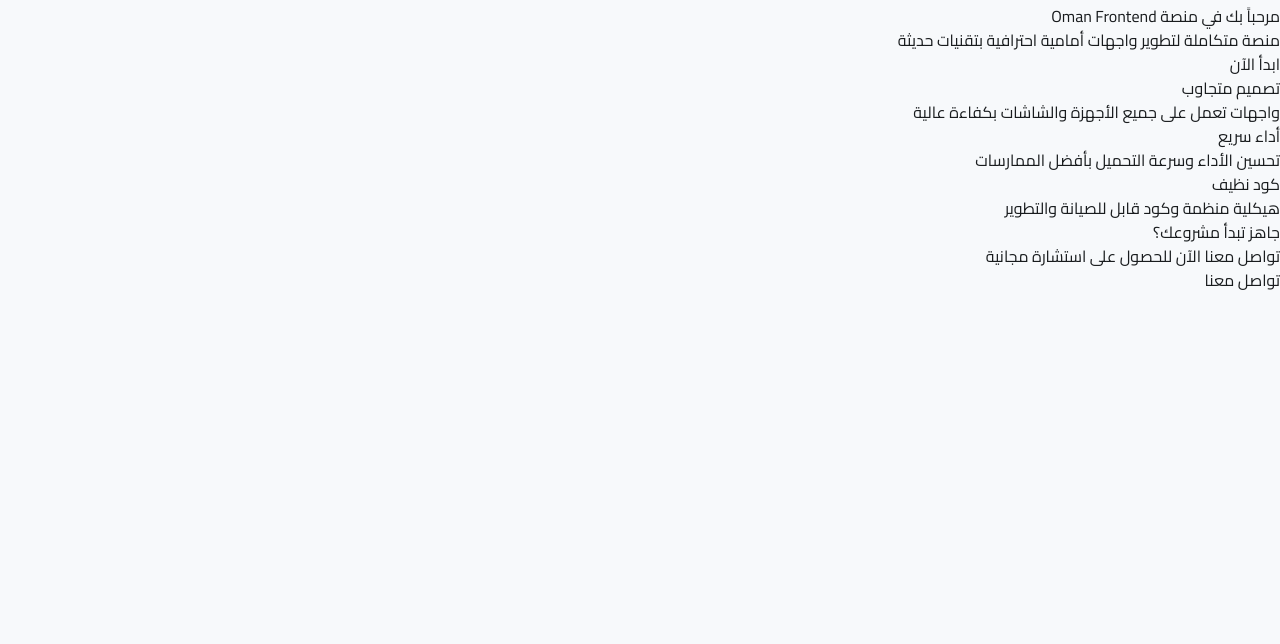
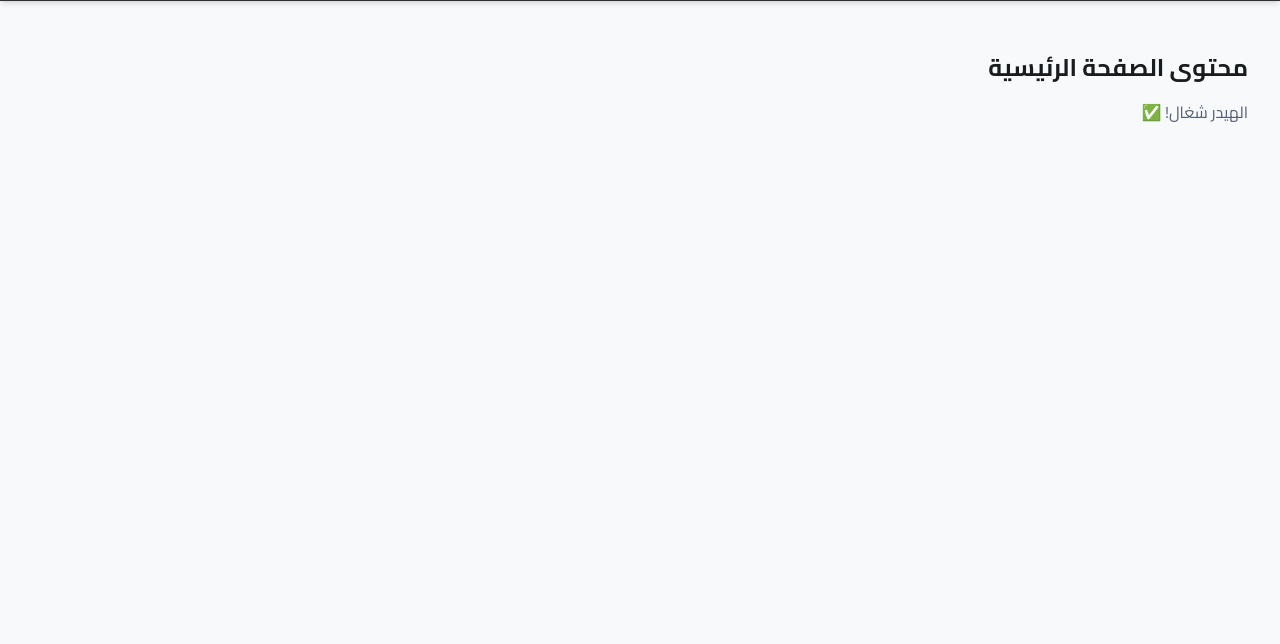
Before and after one commit to engmohammadwak/fronEndOman, a plain HTML site: page index.html in a window 1280 px wide. Shown: the part 156-800 px from the top of the page. Drawn offline with nearby package versions, Linux system fonts and the light colour scheme.

Commit message:
Refactor: Update index.html - Load header from component

```diff
--- a/index.html
+++ b/index.html
@@ -1,76 +1,40 @@
 <!DOCTYPE html>
-<html lang="ar" dir="rtl">
+<html dir="rtl" lang="ar">
 <head>
-  <meta charset="UTF-8">
-  <meta name="viewport" content="width=device-width, initial-scale=1.0">
-  <title>Oman Frontend - الصفحة الرئيسية</title>
+  <meta charset="utf-8">
+  <meta content="width=device-width, initial-scale=1.0" name="viewport">
+  <title>تيك برو TechPro - الصفحة الرئيسية</title>
 
-  <!-- الخطوط والرموز -->
-  <link href="https://fonts.googleapis.com/css2?family=Material+Symbols+Outlined:opsz,wght,FILL,GRAD@20..48,100..700,0..1,-50..200" rel="stylesheet"/>
-  <link href="https://fonts.googleapis.com/css2?family=Cairo:wght@300;400;500;600;700;800;900&family=JetBrains+Mono:wght@400;600;700&display=swap" rel="stylesheet"/>
+  <!-- Fonts -->
+  <link href="https://fonts.googleapis.com/css2?family=Material+Symbols+Outlined:opsz,wght,FILL,GRAD@20..48,100..700,0..1,-50..200" rel="stylesheet">
+  <link href="https://fonts.googleapis.com/css2?family=Cairo:wght@300;400;500;600;700;800;900&family=JetBrains+Mono:wght@400;600;700&display=swap" rel="stylesheet">
 
-  <!-- ملفات CSS المنفصلة -->
-  <link rel="stylesheet" href="css/variables.css">
-
-  <!-- Tailwind CDN & Config -->
+  <!-- Tailwind -->
   <script src="https://cdn.tailwindcss.com"></script>
   <script src="js/tailwind-config.js"></script>
+
+  <!-- CSS -->
+  <link rel="stylesheet" href="css/variables.css">
 </head>
 <body class="bg-background font-sans text-on-surface antialiased min-h-screen">
 
-  <!-- حاوية Toast -->
-  <div id="toast-container" class="fixed top-24 left-1/2 -translate-x-1/2 z-[100] flex flex-col gap-2 pointer-events-none w-full max-w-md px-4"></div>
+  <!-- Header Component -->
+  <div id="header-container"></div>
+  <script>
+    fetch('components/header.html')
+      .then(response => response.text())
+      .then(data => {
+        document.getElementById('header-container').innerHTML = data;
+      });
+  </script>
 
-  <!-- مكان الهيدر -->
-  <div id="header-container"></div>
-
+  <!-- Main Content -->
   <main class="w-full pt-36 lg:pt-40 bg-background min-h-[calc(100vh-280px)]">
-    <section class="hero-section" id="home">
-      <h1>مرحباً بك في منصة Oman Frontend</h1>
-      <p>منصة متكاملة لتطوير واجهات أمامية احترافية بتقنيات حديثة</p>
-      <button class="cta-button" onclick="showWelcome()">ابدأ الآن</button>
-    </section>
-
-    <section class="features-grid" id="features">
-      <div class="feature-card">
-        <h3>تصميم متجاوب</h3>
-        <p>واجهات تعمل على جميع الأجهزة والشاشات بكفاءة عالية</p>
-      </div>
-      <div class="feature-card">
-        <h3>أداء سريع</h3>
-        <p>تحسين الأداء وسرعة التحميل بأفضل الممارسات</p>
-      </div>
-      <div class="feature-card">
-        <h3>كود نظيف</h3>
-        <p>هيكلية منظمة وكود قابل للصيانة والتطوير</p>
-      </div>
-    </section>
-
-    <section class="cta-section" id="about">
-      <h2>جاهز تبدأ مشروعك؟</h2>
-      <p>تواصل معنا الآن للحصول على استشارة مجانية</p>
-      <button class="cta-button" onclick="contactUs()">تواصل معنا</button>
-    </section>
+    <div class="max-w-7xl mx-auto px-space-md lg:px-space-xl py-space-2xl">
+      <h1 class="text-2xl font-bold text-on-surface mb-4">محتوى الصفحة الرئيسية</h1>
+      <p class="text-secondary">الهيدر شغال! ✅</p>
+    </div>
   </main>
 
-  <!-- مكان الفوتر -->
-  <div id="footer-container"></div>
-
-  <!-- السكربتات الموحدة -->
-  <script src="js/utils/helpers.js" defer></script>
-  <script src="js/main.js" defer></script>
-
-  <!-- كود الصفحة الخاصة -->
-  <script>
-    function showWelcome() {
-      showToast('مرحباً بك في منصة Oman Frontend!', 'success');
-      console.log('User clicked welcome button');
-    }
-
-    function contactUs() {
-      window.location.href = '#contact';
-      console.log('User wants to contact us');
-    }
-  </script>
 </body>
 </html>
```
